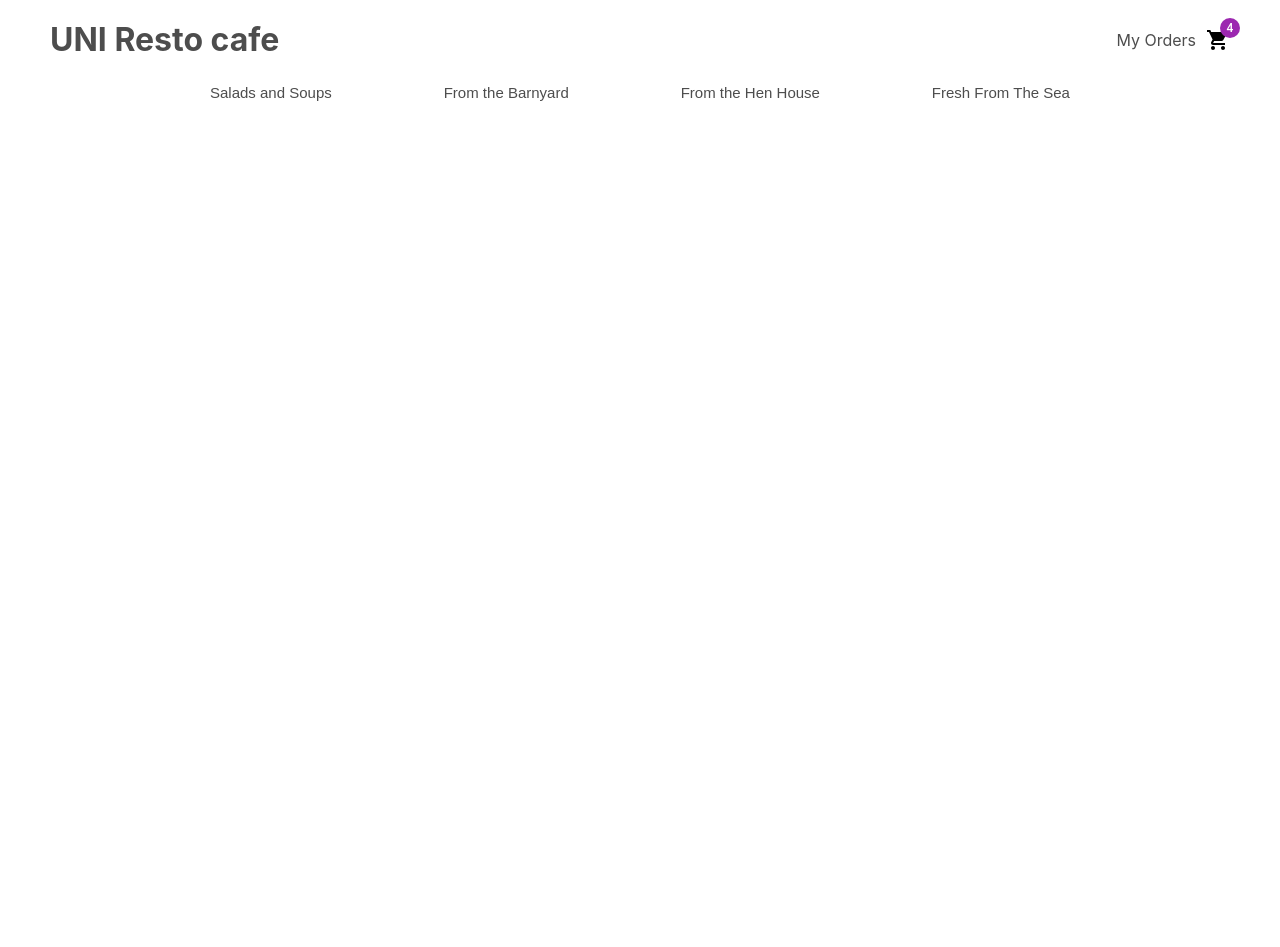
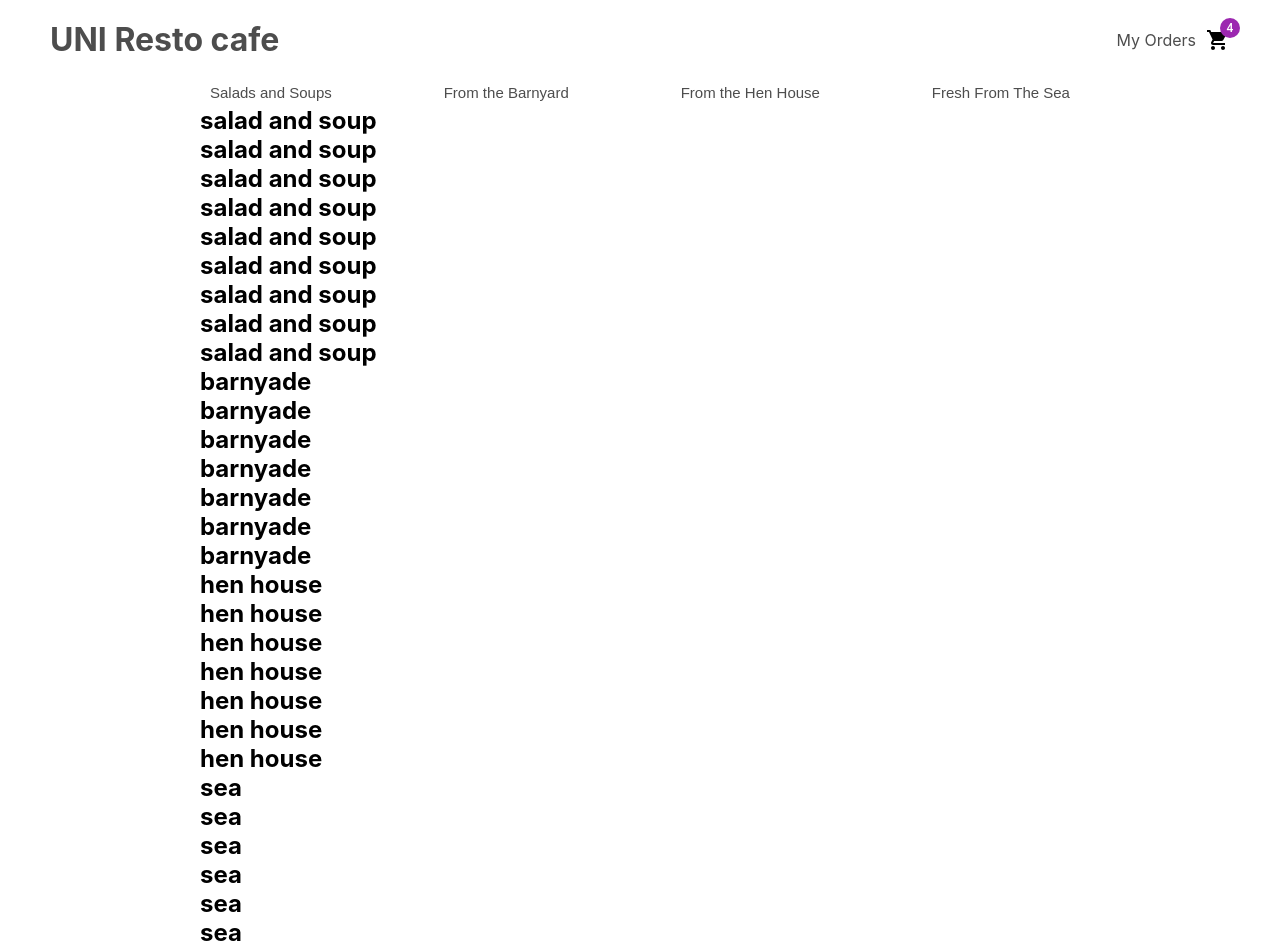
Before and after one commit to muhsintt777/resto-cafe, a React (Create React App) app: page / in a window 1280 px wide. Before the commit the page ends 800 px from the top, so only its background shows below. Built offline with nearby package versions, Linux system fonts and the light colour scheme.

Commit message:
added pages

```diff
--- a/src/App.js
+++ b/src/App.js
@@ -1,6 +1,10 @@
 import "./App.css";
 import Header from "./components/header/Header";
 import Navbar from "./components/navbar/Navbar";
+import BarnyardPage from "./pages/barnyard/BarnyardPage";
+import FromSeaPage from "./pages/fromSea/FromSeaPage";
+import HenHousePage from "./pages/henHouse/HenHousePage";
+import SaladSoupPage from "./pages/saladSoup/SaladSoupPage";
 
 function App() {
   return (
@@ -8,6 +12,10 @@ function App() {
       <Header />
       <div className="App-container">
         <Navbar />
+        <SaladSoupPage />
+        <BarnyardPage />
+        <HenHousePage />
+        <FromSeaPage />
       </div>
     </div>
   );
--- /dev/null
+++ b/src/pages/barnyard/BarnyardPage.jsx
@@ -0,0 +1,18 @@
+import React from "react";
+import "./BarnyardPage.css";
+
+const BarnyardPage = () => {
+  return (
+    <section>
+      <h1>barnyade</h1>
+      <h1>barnyade</h1>
+      <h1>barnyade</h1>
+      <h1>barnyade</h1>
+      <h1>barnyade</h1>
+      <h1>barnyade</h1>
+      <h1>barnyade</h1>
+    </section>
+  );
+};
+
+export default BarnyardPage;
--- /dev/null
+++ b/src/pages/fromSea/FromSeaPage.jsx
@@ -0,0 +1,17 @@
+import React from "react";
+import "./FromSeaPage.css";
+
+const FromSeaPage = () => {
+  return (
+    <section>
+      <h1>sea</h1>
+      <h1>sea</h1>
+      <h1>sea</h1>
+      <h1>sea</h1>
+      <h1>sea</h1>
+      <h1>sea</h1>
+    </section>
+  );
+};
+
+export default FromSeaPage;
--- /dev/null
+++ b/src/pages/henHouse/HenHousePage.jsx
@@ -0,0 +1,18 @@
+import React from "react";
+import "./HenHousePage.css";
+
+const HenHousePage = () => {
+  return (
+    <section>
+      <h1>hen house</h1>
+      <h1>hen house</h1>
+      <h1>hen house</h1>
+      <h1>hen house</h1>
+      <h1>hen house</h1>
+      <h1>hen house</h1>
+      <h1>hen house</h1>
+    </section>
+  );
+};
+
+export default HenHousePage;
--- /dev/null
+++ b/src/pages/saladSoup/SaladSoupPage.jsx
@@ -0,0 +1,20 @@
+import React from "react";
+import "./SaladSoupPage.css";
+
+const SaladSoupPage = () => {
+  return (
+    <section>
+      <h1>salad and soup</h1>
+      <h1>salad and soup</h1>
+      <h1>salad and soup</h1>
+      <h1>salad and soup</h1>
+      <h1>salad and soup</h1>
+      <h1>salad and soup</h1>
+      <h1>salad and soup</h1>
+      <h1>salad and soup</h1>
+      <h1>salad and soup</h1>
+    </section>
+  );
+};
+
+export default SaladSoupPage;
```
Also changed, not shown: src/pages/barnyard/BarnyardPage.css (added), src/pages/fromSea/FromSeaPage.css (added), src/pages/henHouse/HenHousePage.css (added), src/pages/saladSoup/SaladSoupPage.css (added).
